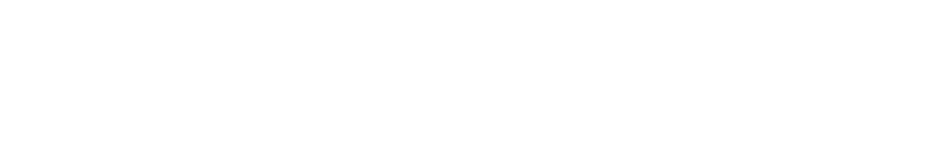
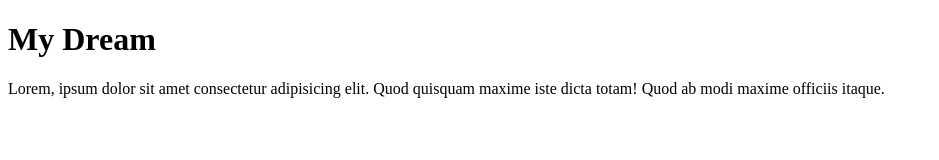
Before and after one commit to siamweb17/my-first-github-repo, a plain HTML site: page index.html in a window 1280 px wide. Shown: the whole page, without its empty margins (0-939 px from the left). Drawn offline with Linux system fonts and the light colour scheme.

Commit message:
added the first blog

```diff
--- a/index.html
+++ b/index.html
@@ -6,6 +6,11 @@
     <title>My First Ever Github Repo</title>
 </head>
 <body>
-
+    <div>
+        <div>
+            <h1>My Dream</h1>
+            <p>Lorem, ipsum dolor sit amet consectetur adipisicing elit. Quod quisquam maxime iste dicta totam! Quod ab modi maxime officiis itaque.</p>
+        </div>
+    </div>
 </body>
 </html>
```
